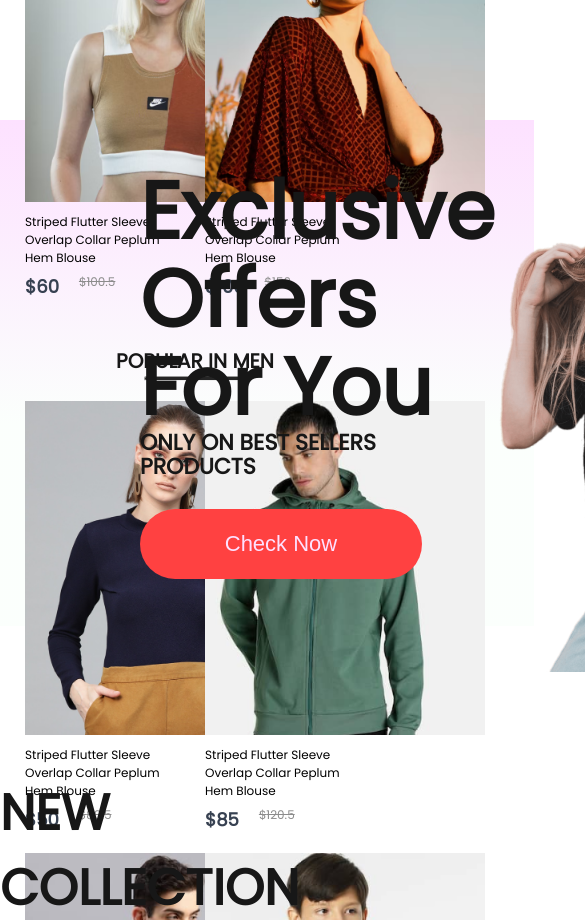
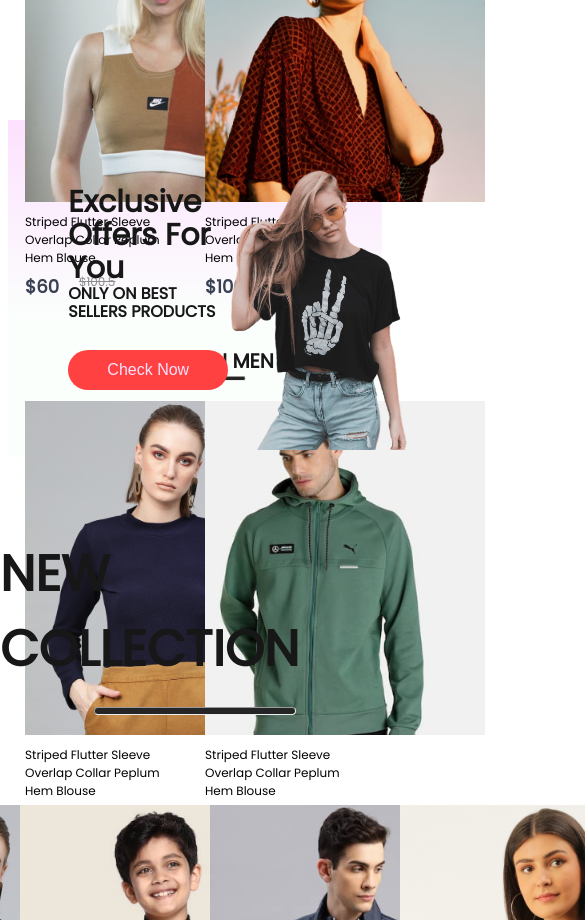
Before and after one commit to Shajjad002/E-Commerce, a React (Create React App) app in the folder shopper/: page / in a window 390 px wide. Shown: the part 1540-2460 px from the top of the page, 585 px wide, since content can reach past the window. Built offline with nearby package versions, Linux system fonts and the light colour scheme.

Commit message:
Offer Css

```diff
--- a/shopper/src/Components/Offers/Offers.css
+++ b/shopper/src/Components/Offers/Offers.css
@@ -46,3 +46,50 @@
     justify-content: flex-end;
     padding-top: 50px;
 }
+@media(max-width:1280px){
+    .offers{
+        padding: 0px 80px;
+        margin-bottom: 120px;
+    }
+    .offers-left h1{
+        font-size: 40px;
+    }
+    .offers-left p{
+        font-size: 18px;
+    }
+    .offers-right img{
+        width: 300px;
+    }
+    .offers-left button{
+        width: 220px;
+        height: 50px;
+        font-size: 18px;
+    }
+    .offers-right{
+        padding-top: 30px;
+    }
+}
+@media(max-width:1024px){
+    .offers{
+        padding: 0px 60px;
+        margin-bottom: 80px;
+        height: 40vh;
+    }
+    .offers-left h1{
+        font-size: 30px;
+    }
+    .offers-left p{
+        font-size: 16px;
+    }
+    .offers-right img{
+        width: 200px;
+    }
+    .offers-left button{
+        width: 160px;
+        height: 40px;
+        font-size: 16px;
+    }
+    .offers-right{
+        padding-top: 30px;
+    }
+}
```
